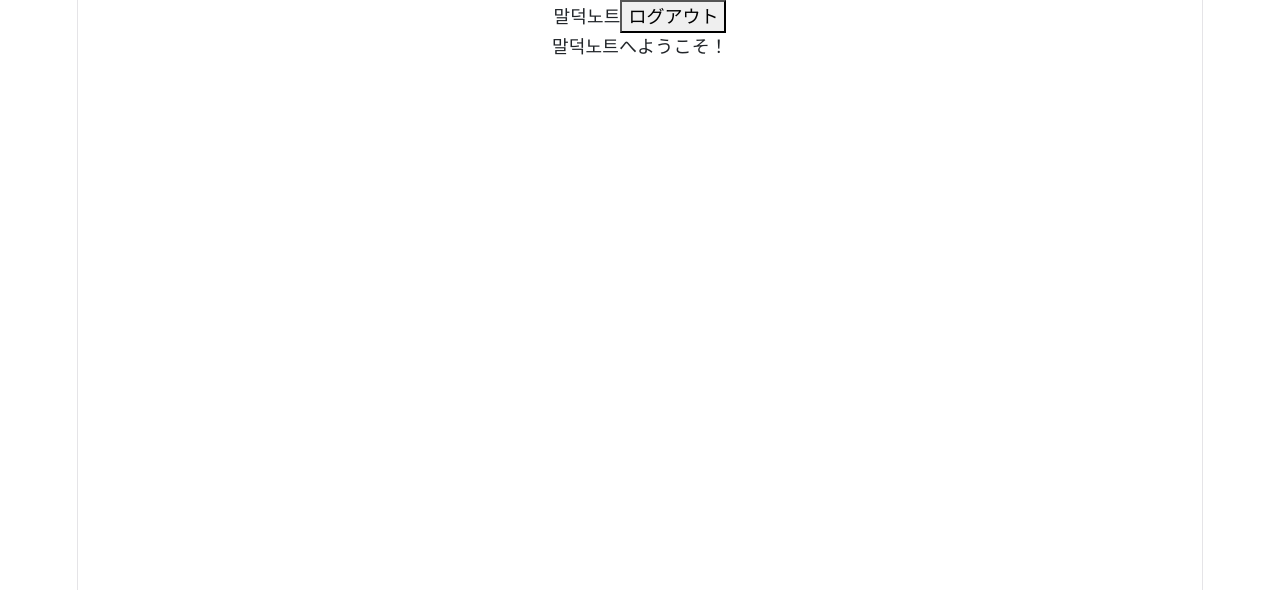
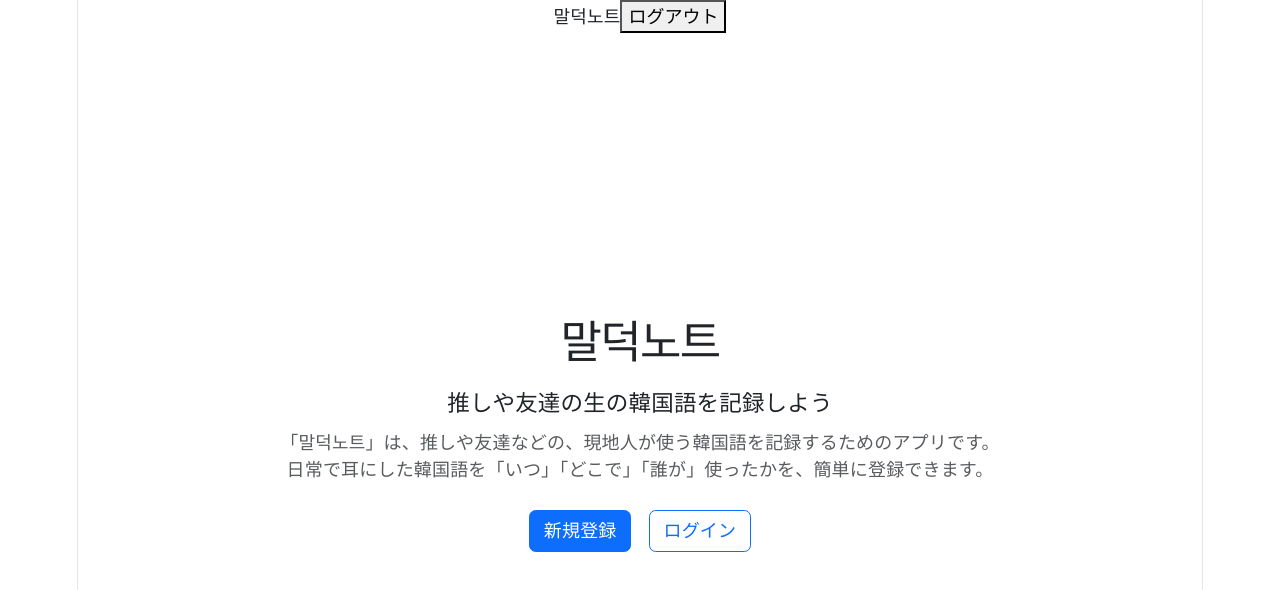
Before and after one commit to maldeok-note-project/maldeok-note-frontend-react, a React (Vite) app: page / in a window 1280 px wide. Shown: the top 590 px of the page. Built offline with nearby package versions, Linux system fonts and the light colour scheme.

Commit message:
26.08.19 made TopPage.jsx

```diff
--- a/src/pages/TopPage.jsx
+++ b/src/pages/TopPage.jsx
@@ -1,6 +1,33 @@
 // トップページ（アプリ説明・ログイン導線）
+import { Link } from "react-router-dom";
+
 const TopPage = () => {
-  return <div>말덕노트へようこそ！</div>;
+  return (
+    <div className="d-flex flex-column justify-content-center align-items-center vh-100 text-center">
+      {/* アプリ名 */}
+      <h1 className="mb-3">말덕노트</h1>
+
+      {/* キャッチコピー */}
+      <p className="lead mb-2">推しや友達の生の韓国語を記録しよう</p>
+
+      {/* 説明 */}
+      <p className="text-muted mb-4">
+        「말덕노트」は、推しや友達などの、現地人が使う韓国語を記録するためのアプリです。
+        <br />
+        日常で耳にした韓国語を「いつ」「どこで」「誰が」使ったかを、簡単に登録できます。
+      </p>
+
+      {/* ボタンエリア */}
+      <div className="d-flex gap-3">
+        <Link to="/login" className="btn btn-primary">
+          新規登録
+        </Link>
+        <Link to="/login" className="btn btn-outline-primary">
+          ログイン
+        </Link>
+      </div>
+    </div>
+  );
 };
 
 export default TopPage;
```
